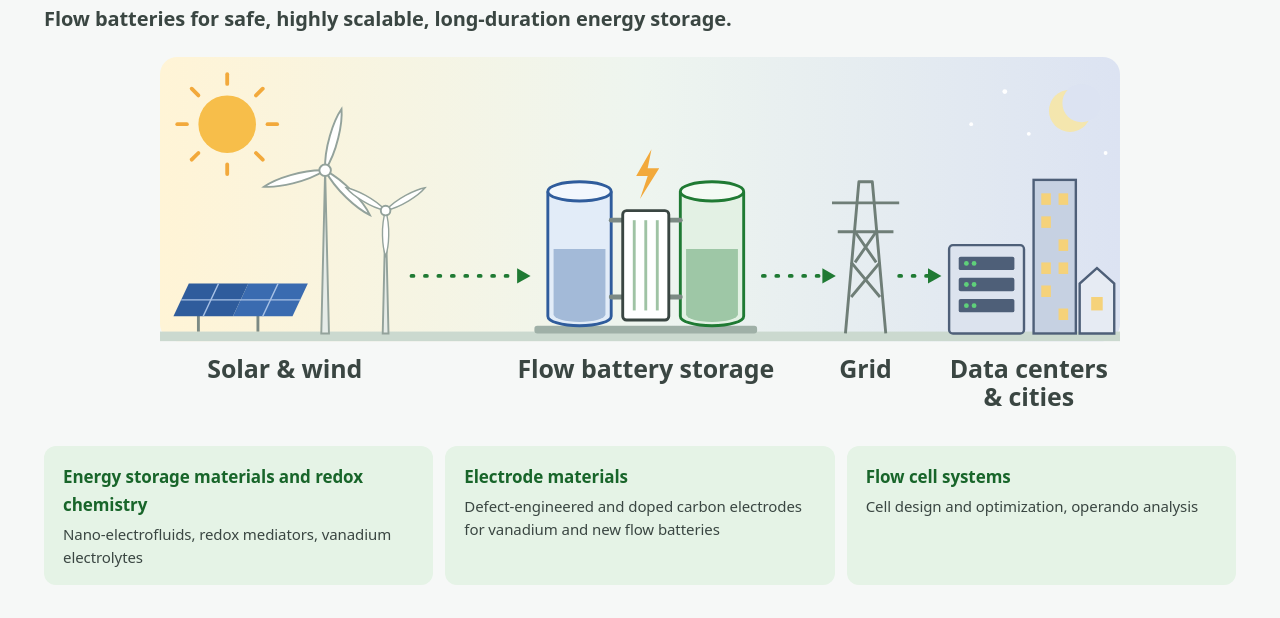
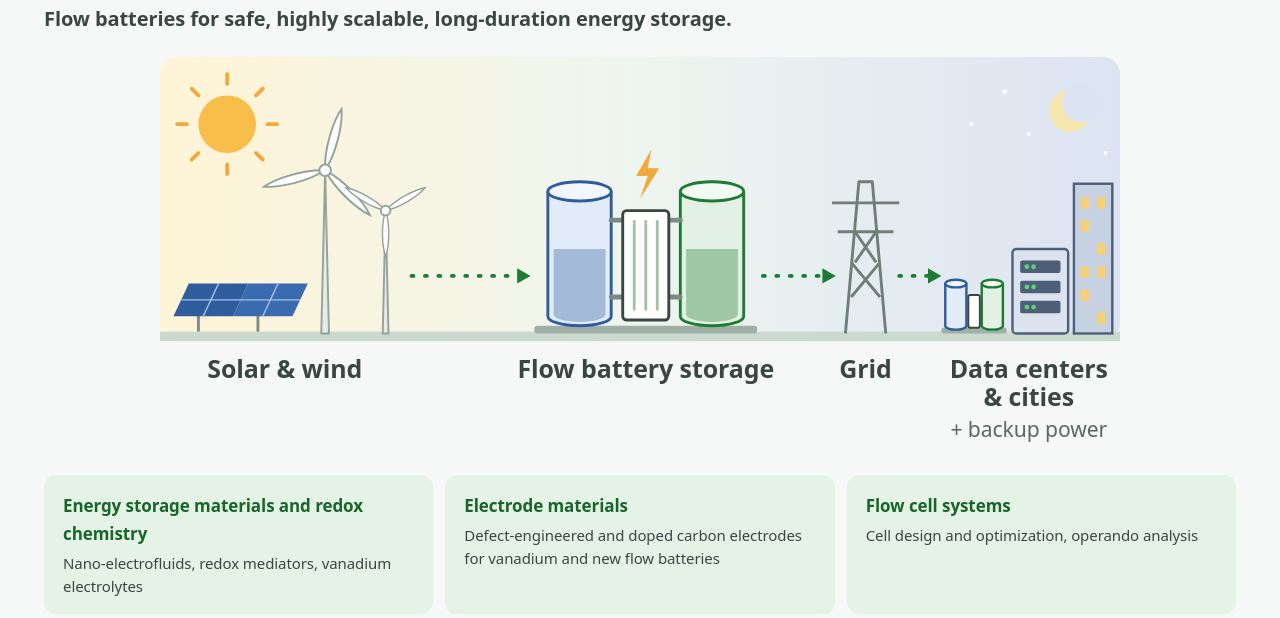
Before and after one commit to dolee5-arch/dolee5-arch.github.io, a plain HTML site: page research.html in a window 1280 px wide. Shown: the part 411-1029 px from the top of the page. Drawn offline with Linux system fonts and the light colour scheme; a web font is replaced by a local one.

Commit message:
Research ESS illustration: on-site backup flow battery at data centers
Co-Authored-By: Claude Opus 5.5 <noreply@anthropic.com>
Claude-Session: https://claude.ai/code/session_01JrjVK3ZZks1aRKkhrFyguV

```diff
--- a/research.html
+++ b/research.html
@@ -45,8 +45,8 @@
     </header>
 
     <figure class="es-hero">
-      <svg viewBox="0 0 1000 380" role="img" aria-labelledby="esht">
-        <title id="esht">Energy storage on the grid: solar and wind power is stored in a flow battery and delivered through the grid to data centers and cities when it is needed, day or night.</title>
+      <svg viewBox="0 0 1000 410" role="img" aria-labelledby="esht">
+        <title id="esht">Energy storage on the grid: solar and wind power is stored in a flow battery and delivered through the grid to data centers and cities when it is needed, day or night. Smaller flow batteries on site also serve as backup power (UPS) for data centers.</title>
         <defs>
           <linearGradient id="esSky" x1="0" x2="1" y1="0" y2="0">
             <stop offset="0" stop-color="#FFF4D6"/><stop offset="0.5" stop-color="#EEF5EF"/><stop offset="1" stop-color="#DCE3F2"/>
@@ -107,15 +107,22 @@
         <!-- night sky -->
         <circle cx="948" cy="56" r="22" fill="#F4E6AE"/><circle cx="960" cy="48" r="20" fill="#DCE3F2"/>
         <g fill="#fff"><circle cx="880" cy="36" r="2.5"/><circle cx="905" cy="80" r="2"/><circle cx="985" cy="100" r="2"/><circle cx="845" cy="70" r="2"/></g>
+        <!-- on-site backup flow battery -->
+        <rect x="814" y="282" width="68" height="6" rx="2" fill="#9FB0A7"/>
+        <g stroke-width="2.5">
+          <path d="M818 236 V280 A11 4 0 0 0 840 280 V236" fill="#E2ECF8" stroke="#2F5C9C"/>
+          <ellipse cx="829" cy="236" rx="11" ry="4" fill="#F2F7FD" stroke="#2F5C9C"/>
+          <path d="M856 236 V280 A11 4 0 0 0 878 280 V236" fill="#E3F1E4" stroke="#1F7A33"/>
+          <ellipse cx="867" cy="236" rx="11" ry="4" fill="#F3FAF3" stroke="#1F7A33"/>
+        </g>
+        <rect x="842" y="248" width="12" height="34" rx="2" fill="#fff" stroke="#3A4642" stroke-width="2"/>
         <!-- data center -->
-        <rect x="822" y="196" width="78" height="92" rx="4" fill="#DCE3EE" stroke="#4E5F78" stroke-width="2.5"/>
-        <g fill="#4E5F78"><rect x="832" y="208" width="58" height="14" rx="2"/><rect x="832" y="230" width="58" height="14" rx="2"/><rect x="832" y="252" width="58" height="14" rx="2"/></g>
-        <g fill="#5FD07A"><circle cx="840" cy="215" r="2.5"/><circle cx="848" cy="215" r="2.5"/><circle cx="840" cy="237" r="2.5"/><circle cx="848" cy="237" r="2.5"/><circle cx="840" cy="259" r="2.5"/><circle cx="848" cy="259" r="2.5"/></g>
+        <rect x="888" y="200" width="58" height="88" rx="4" fill="#DCE3EE" stroke="#4E5F78" stroke-width="2.5"/>
+        <g fill="#4E5F78"><rect x="896" y="212" width="42" height="13" rx="2"/><rect x="896" y="233" width="42" height="13" rx="2"/><rect x="896" y="254" width="42" height="13" rx="2"/></g>
+        <g fill="#5FD07A"><circle cx="903" cy="218.5" r="2.5"/><circle cx="910" cy="218.5" r="2.5"/><circle cx="903" cy="239.5" r="2.5"/><circle cx="910" cy="239.5" r="2.5"/><circle cx="903" cy="260.5" r="2.5"/><circle cx="910" cy="260.5" r="2.5"/></g>
         <!-- city -->
-        <rect x="910" y="128" width="44" height="160" fill="#C6D1E2" stroke="#4E5F78" stroke-width="2.5"/>
-        <g fill="#F5D27A"><rect x="918" y="142" width="10" height="12"/><rect x="936" y="142" width="10" height="12"/><rect x="918" y="166" width="10" height="12"/><rect x="936" y="190" width="10" height="12"/><rect x="918" y="214" width="10" height="12"/><rect x="936" y="214" width="10" height="12"/><rect x="918" y="238" width="10" height="12"/><rect x="936" y="262" width="10" height="12"/></g>
-        <path d="M958 288 V236 L976 220 L994 236 V288Z" fill="#E6EBF3" stroke="#4E5F78" stroke-width="2.5"/>
-        <rect x="970" y="250" width="12" height="14" fill="#F5D27A"/>
+        <rect x="952" y="132" width="40" height="156" fill="#C6D1E2" stroke="#4E5F78" stroke-width="2.5"/>
+        <g fill="#F5D27A"><rect x="959" y="146" width="9" height="12"/><rect x="976" y="146" width="9" height="12"/><rect x="959" y="170" width="9" height="12"/><rect x="976" y="194" width="9" height="12"/><rect x="959" y="218" width="9" height="12"/><rect x="976" y="218" width="9" height="12"/><rect x="959" y="242" width="9" height="12"/><rect x="976" y="266" width="9" height="12"/></g>
         <!-- labels -->
         <g font-size="26" font-weight="600" fill="#3A4642" text-anchor="middle">
           <text x="130" y="334">Solar &amp; wind</text>
@@ -123,6 +130,7 @@
           <text x="735" y="334">Grid</text>
           <text x="905" y="334">Data centers</text>
           <text x="905" y="364">&amp; cities</text>
+          <text x="905" y="396" font-size="22" font-weight="500" fill="#5B6863">+ backup power</text>
         </g>
       </svg>
     </figure>
```
